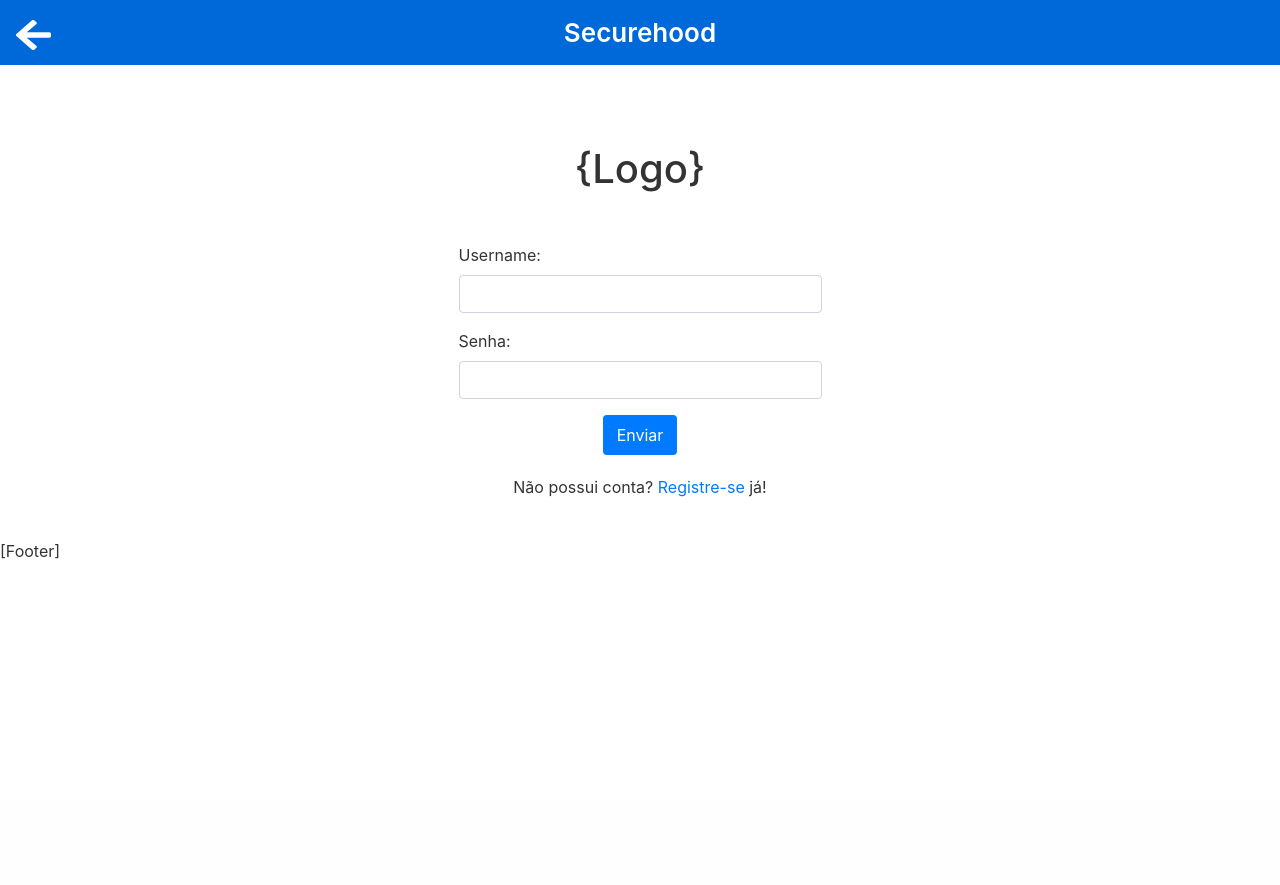
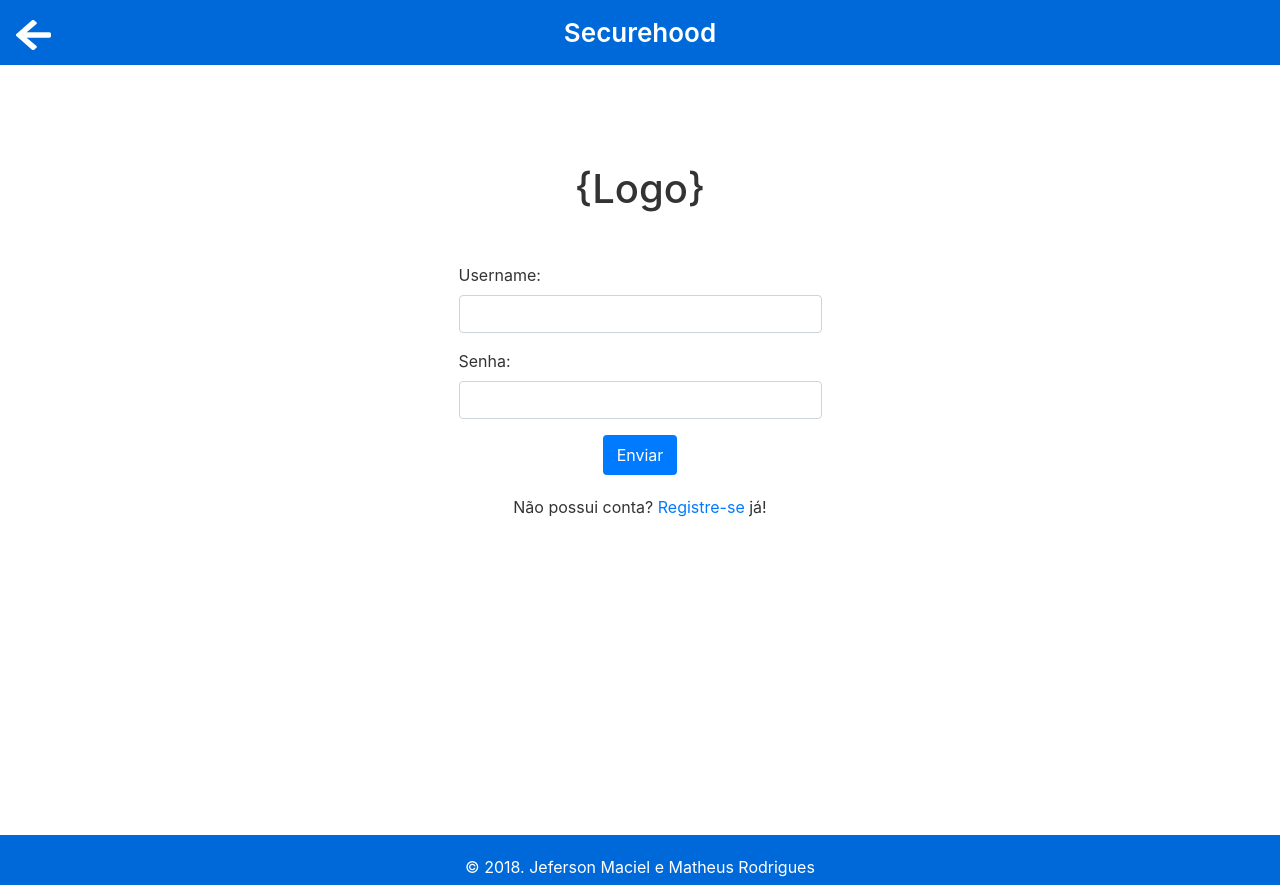
Before and after one commit to matheusrf96/Teste, a PHP site: page /tcc/ in a window 1280 px wide. Before the commit the page ends 559 px from the top, so only its background shows below. Run offline with PHP 8.4, Linux system fonts and the light colour scheme.

Commit message:
Adicionar footer

```diff
--- a/view/assets/css/style.css
+++ b/view/assets/css/style.css
@@ -1,3 +1,16 @@
+html, body {
+    height: 100%;
+}
+
+#wrap {
+    min-height: 100%;
+}
+
+#main {
+    overflow: auto;
+    padding-bottom: 50px; /* this needs to be bigger than footer height*/
+}
+
 body{
     color: #333;
     padding-left: -5px;
@@ -135,3 +148,14 @@ body{
 }
 
 /* Footer ===== */
+
+.footer {
+    position: relative;
+    background: #0069D9;
+    color: white;
+    margin-top: -50px; /* negative value of footer height */
+    height: 50px;
+    clear: both;
+    padding-top: 20px;
+    padding-bottom: 20px;
+}
--- a/view/includes/footer.php
+++ b/view/includes/footer.php
@@ -1,5 +1,10 @@
-    </div>
-    <br />
-    <p class="red-bookmark">[Footer]</p>
+    </div> <!-- end main -->
+    </div> <!-- end wrap -->
+
+    <footer class="footer">
+        <div class="container text-center">
+            <p>&copy 2018. Jeferson Maciel e Matheus Rodrigues</p>
+        </div>
+    </footer>
 </body>
 </html>
--- a/view/includes/header.php
+++ b/view/includes/header.php
@@ -28,4 +28,5 @@ session_start();
         </div>
     </nav>
 
-    <div class="container">
+    <div id="wrap">
+    <div class="container" id="main">
```
